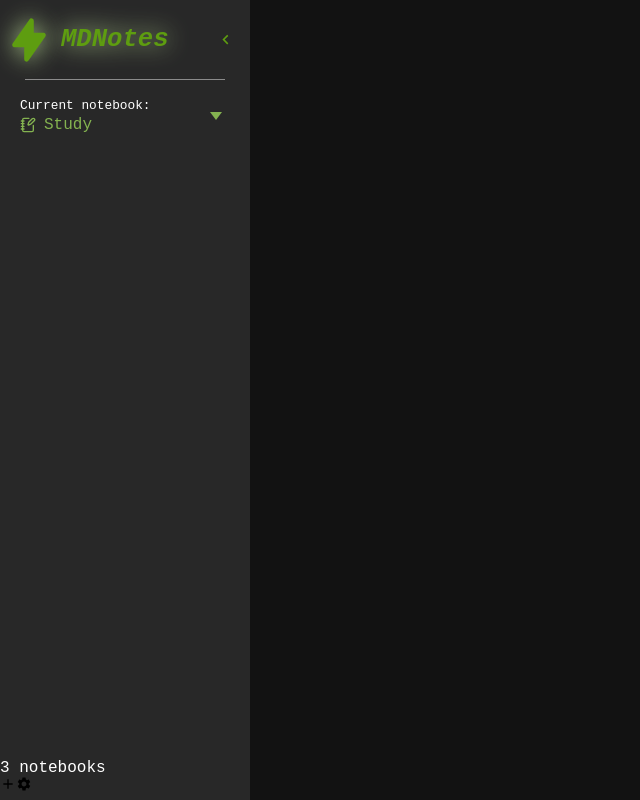
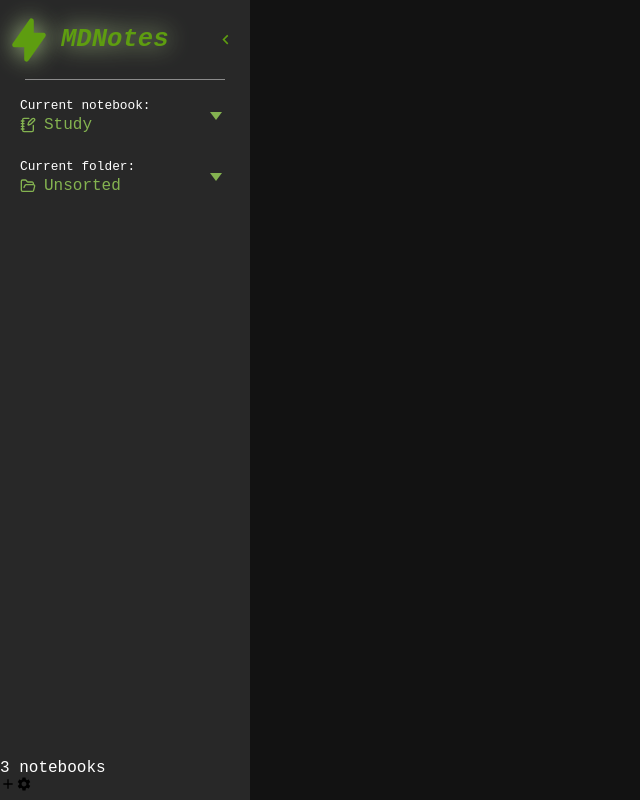
Before and after one commit to garrettmroberts/one-app-a-week, a React (Create React App) app in the folder markdown-notes/: page / in a window 1280 px wide. Shown: the whole page, without its empty margins (0-640 px from the left). Built offline with nearby package versions, Linux system fonts and the light colour scheme.

Commit message:
folder-selector component ui

```diff
--- /dev/null
+++ b/markdown-notes/src/components/FolderSelector.tsx
@@ -0,0 +1,67 @@
+import React, { useState } from 'react';
+import { SampleFolders as sf } from '../constants/temp';
+import { LuFolderClosed, LuFolderOpen } from 'react-icons/lu';
+
+const FolderSelector = () => {
+  const [folders] = useState(sf);
+  const [activeFolder, setActiveFolder] = useState(folders[folders.length - 1]);
+  const [isNotebookDirOpen, setIsNotebookDirOpen] = useState(false);
+  return (
+    <div className="folder-selector-container">
+      <div
+        className="folder-selector"
+        onClick={() => {
+          setIsNotebookDirOpen(!isNotebookDirOpen);
+        }}
+        role="button"
+        tabIndex={0}
+        aria-expanded={isNotebookDirOpen}
+        aria-haspopup="listbox"
+        onKeyDown={(e) => {
+          if (e.key === 'Enter' || e.key === ' ') {
+            setIsNotebookDirOpen(!isNotebookDirOpen);
+          }
+        }}
+      >
+        <div className="folder-selector__header">
+          <p className="folder-selector__header__label">Current folder:</p>
+          <div className="folder-selector__header__title">
+            <LuFolderOpen aria-hidden="true" />
+            <span>{activeFolder}</span>
+          </div>
+        </div>
+        <div
+          className={`folder-selector__chevron ${isNotebookDirOpen ? 'folder-selector__chevron--open' : ''}`}
+          aria-hidden="true"
+        />
+      </div>
+      <div
+        className={`folder-selector__dropdown ${isNotebookDirOpen ? 'folder-selector__dropdown--visible' : ''}`}
+        role="listbox"
+        aria-hidden={!isNotebookDirOpen}
+      >
+        {folders
+          .filter((f) => f !== activeFolder)
+          .map((f) => (
+            <div
+              className="folder-selector__dropdown__notebook"
+              key={f}
+              onClick={(e) => {
+                e.stopPropagation();
+                setActiveFolder(f);
+                setIsNotebookDirOpen(false);
+              }}
+              role="option"
+              tabIndex={isNotebookDirOpen ? 0 : -1}
+              aria-selected={false}
+            >
+              <LuFolderClosed aria-hidden="true" />
+              <span>{f}</span>
+            </div>
+          ))}
+      </div>
+    </div>
+  );
+};
+
+export default FolderSelector;
--- a/markdown-notes/src/components/Navigator.tsx
+++ b/markdown-notes/src/components/Navigator.tsx
@@ -8,6 +8,7 @@ import {
 } from 'react-icons/md';
 import React from 'react';
 import NotebookFinder from './NotebookFinder';
+import FolderSelector from './FolderSelector';
 
 const Navigator = () => {
   const [navWidth, setNavWidth] = useState(250);
@@ -63,6 +64,7 @@ const Navigator = () => {
       </div>
       <div className="navigator__body">
         <NotebookFinder />
+        <FolderSelector />
       </div>
       <div className="navigator__footer">
         {!isCollapsed && <span>3 notebooks</span>}
--- a/markdown-notes/src/constants/temp.ts
+++ b/markdown-notes/src/constants/temp.ts
@@ -12,7 +12,8 @@ export const SampleFolders = [
   'Group 3',
   'Group 4',
   'Group 5',
-  'Group 6'
+  'Group 6',
+  'Unsorted'
 ];
 
 export const SamplePages = [
--- /dev/null
+++ b/markdown-notes/src/styles/components/_folder-selector.scss
@@ -0,0 +1,118 @@
+.folder-selector-container {
+  position: relative;
+}
+
+.folder-selector {
+  margin: 12px 12px 0px 12px;
+  cursor: pointer;
+  position: relative;
+  transition: background-color 0.2s ease;
+  border-radius: 6px;
+
+  &:hover {
+    background-color: rgba(255, 255, 255, 0.05);
+
+    .folder-selector__header__title {
+      transform: translateX(5px);
+      color: $clr-primary-a40;
+    }
+
+    .folder-selector__chevron {
+      border-top-color: $clr-primary-a40;
+    }
+  }
+
+  &:focus {
+    outline: 2px solid $clr-primary-a40;
+    outline-offset: 2px;
+  }
+
+  &__header {
+    display: flex;
+    flex-direction: column;
+    padding: 8px;
+
+    &__label {
+      font-size: 0.8rem;
+      color: $clr-light-a0;
+      font-weight: 500;
+      margin: 0 0 4px 0;
+    }
+
+    &__title {
+      color: $clr-primary-a20;
+      display: flex;
+      align-items: center;
+      gap: 8px;
+      transition:
+        color 0.2s ease-out,
+        transform 0.2s ease-out;
+    }
+  }
+
+  &__chevron {
+    position: absolute;
+    right: 16px;
+    top: 50%;
+    transform: translateY(-50%);
+    border-left: 6px solid transparent;
+    border-right: 6px solid transparent;
+    border-top: 8px solid $clr-primary-a20;
+    transition:
+      transform 0.2s ease-out,
+      border-top-color 0.2s ease-out;
+
+    &--open {
+      transform: translateY(-50%) rotate(180deg);
+    }
+  }
+
+  &__dropdown {
+    margin: 0px 12px 8px 12px;
+    max-height: 0;
+    opacity: 0;
+    overflow: hidden;
+    transform: translateY(-10px);
+    transition:
+      max-height 0.3s cubic-bezier(0, 1, 0, 1),
+      opacity 0.2s ease-out,
+      transform 0.2s ease-out,
+      margin-top 0.2s ease-out;
+    border-radius: 6px;
+    background-color: rgba(0, 0, 0, 0.2);
+
+    &--visible {
+      max-height: 500px; // Setting a specific height for better animation
+      opacity: 1;
+      transform: translateY(0);
+      margin-top: 4px;
+      transition:
+        max-height 0.5s cubic-bezier(1, 0, 1, 0),
+        opacity 0.3s ease-out,
+        transform 0.3s ease-out;
+    }
+
+    &__notebook {
+      display: flex;
+      gap: 8px;
+      align-items: center;
+      cursor: pointer;
+      padding: 10px 12px 10px 7px;
+      transition: all 0.2s ease;
+      color: $clr-light-a0;
+      border-radius: 4px;
+      margin: 4px 6px;
+
+      &:hover {
+        color: $clr-primary-a40;
+        background-color: rgba(255, 255, 255, 0.05);
+        padding-left: 12px;
+      }
+
+      &:focus {
+        outline: 2px solid $clr-primary-a40;
+        outline-offset: 2px;
+      }
+    }
+  }
+}
--- a/markdown-notes/src/styles/main.scss
+++ b/markdown-notes/src/styles/main.scss
@@ -1,20 +1,17 @@
 // Abstracts
-@import "abstracts/variables";
-
+@import 'abstracts/variables';
 
 // Base
 @import 'base/reset';
 @import 'base/root';
 
-
 // Components
+@import 'components/folder-selector';
 @import 'components/navigator';
 @import 'components/notebook-finder';
-
 
 // Layout
 @import 'layout';
 
-
 // Pages
 @import 'pages';
```
